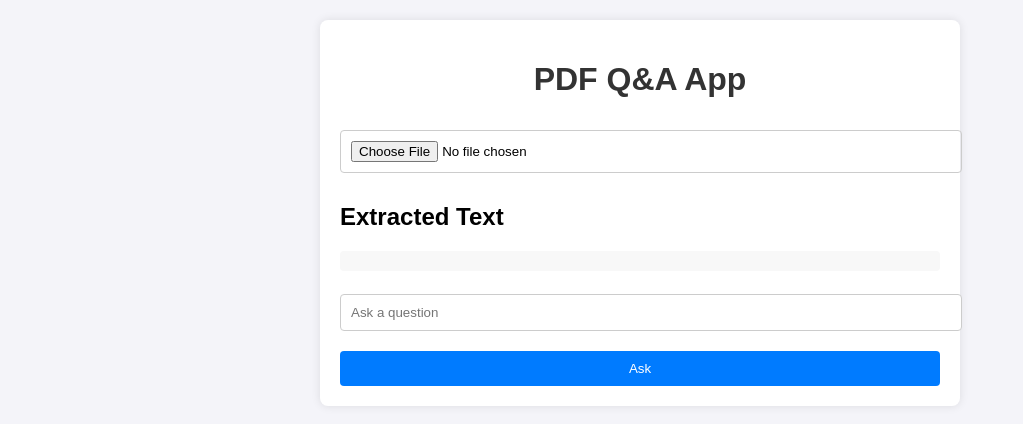
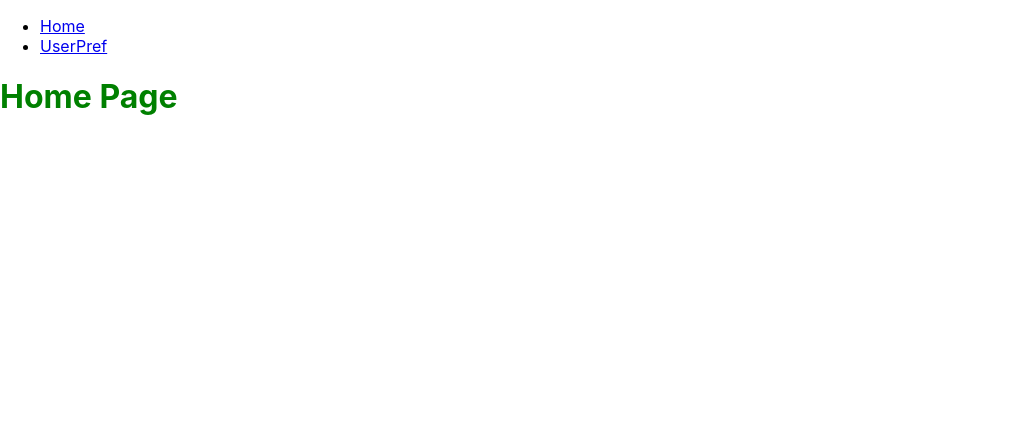
Before and after one commit to calvinlchen/sustainable-recipe-chatbot, a React (Create React App) app in the folder frontend/: page / in a window 1280 px wide. Shown: the top 424 px of the page, without its empty margins (0-1023 px from the left). Built offline with nearby package versions, Linux system fonts and the light colour scheme.

Commit message:
Add first functioning frontend (granted with shitty UI)

```diff
--- a/frontend/public/index.html
+++ b/frontend/public/index.html
@@ -3,8 +3,8 @@
   <head>
     <meta charset="UTF-8">
     <meta name="viewport" content="width=device-width, initial-scale=1.0">
-    <title>PDF Q&A App</title>
-    <meta name="description" content="A web app to upload PDFs and ask questions about their content.">
+    <title>Sustainable Recipe Chatbot</title>
+    <meta name="description" content="A web app to generate recipes based off dietary restrictions/preferences that mitigate leftover ingredients and promote the use of sustainable ingredients.">
     <link rel="icon" href="%PUBLIC_URL%/pen-icon.png" />
     <link rel="apple-touch-icon" href="%PUBLIC_URL%/logo192.png" />
     <!--
--- a/frontend/src/App.js
+++ b/frontend/src/App.js
@@ -1,67 +1,33 @@
-import React, { useState } from 'react';
-import axios from 'axios';
-import './App.css';
+import React from "react";
+import { BrowserRouter as Router, Routes, Route } from "react-router-dom";
 
-function App() {
-    const [pdfText, setPdfText] = useState('');
-    const [question, setQuestion] = useState('');
-    const [answer, setAnswer] = useState('');
-
-    const handleFileUpload = async (event) => {
-        const file = event.target.files[0];
-        const formData = new FormData();
-        formData.append('file', file);
-
-        try {
-            const response = await axios.post('http://localhost:5001/upload', formData, {
-                headers: {
-                    'Content-Type': 'multipart/form-data'
-                }
-            });
-            setPdfText(response.data.text);
-        } catch (error) {
-            console.error('Error uploading file:', error);
-        }
-    };
-
-    const handleAskQuestion = async () => {
-        try {
-            const response = await axios.post('http://localhost:5001/ask', {
-                question,
-                pdfText
-            });
-            setAnswer(response.data.answer);
-        } catch (error) {
-            console.error('Error asking question:', error);
-        }
-    };
-
-    return (
-        <div className="App">
-            <h1>PDF Q&A App</h1>
-            <input type="file" accept="application/pdf" onChange={handleFileUpload} />
-            <div>
-                <h2>Extracted Text</h2>
-                <pre style={{ whiteSpace: 'pre-wrap', wordWrap: 'break-word' }}>
-                    {pdfText}
-                </pre>
-            </div>
-            <div>
-                <input
-                    type="text"
-                    value={question}
-                    onChange={(e) => setQuestion(e.target.value)}
-                    placeholder="Ask a question"
-                />
-                <button onClick={handleAskQuestion}>Ask</button>
-            </div>
-            {answer && (
-                <div>
-                    <strong>Answer:</strong> {answer}
-                </div>
-            )}
-        </div>
-    );
+function Home() {
+  return <h1 style={{ color: "green" }}>Home Page</h1>;
 }
 
-export default App;
+function UserPref() {
+  return <h1 style={{ color: "blue" }}>User Preferences Form</h1>;
+}
+
+export default function App() {
+  return (
+    <Router>
+      <div>
+        <nav>
+          <ul>
+            <li>
+              <a href="/">Home</a>
+            </li>
+            <li>
+              <a href="/userpreferences">UserPref</a>
+            </li>
+          </ul>
+        </nav>
+        <Routes>
+          <Route path="/" element={<Home />} />
+          <Route path="/userpreferences" element={<UserPref />} />
+        </Routes>
+      </div>
+    </Router>
+  );
+}
```
